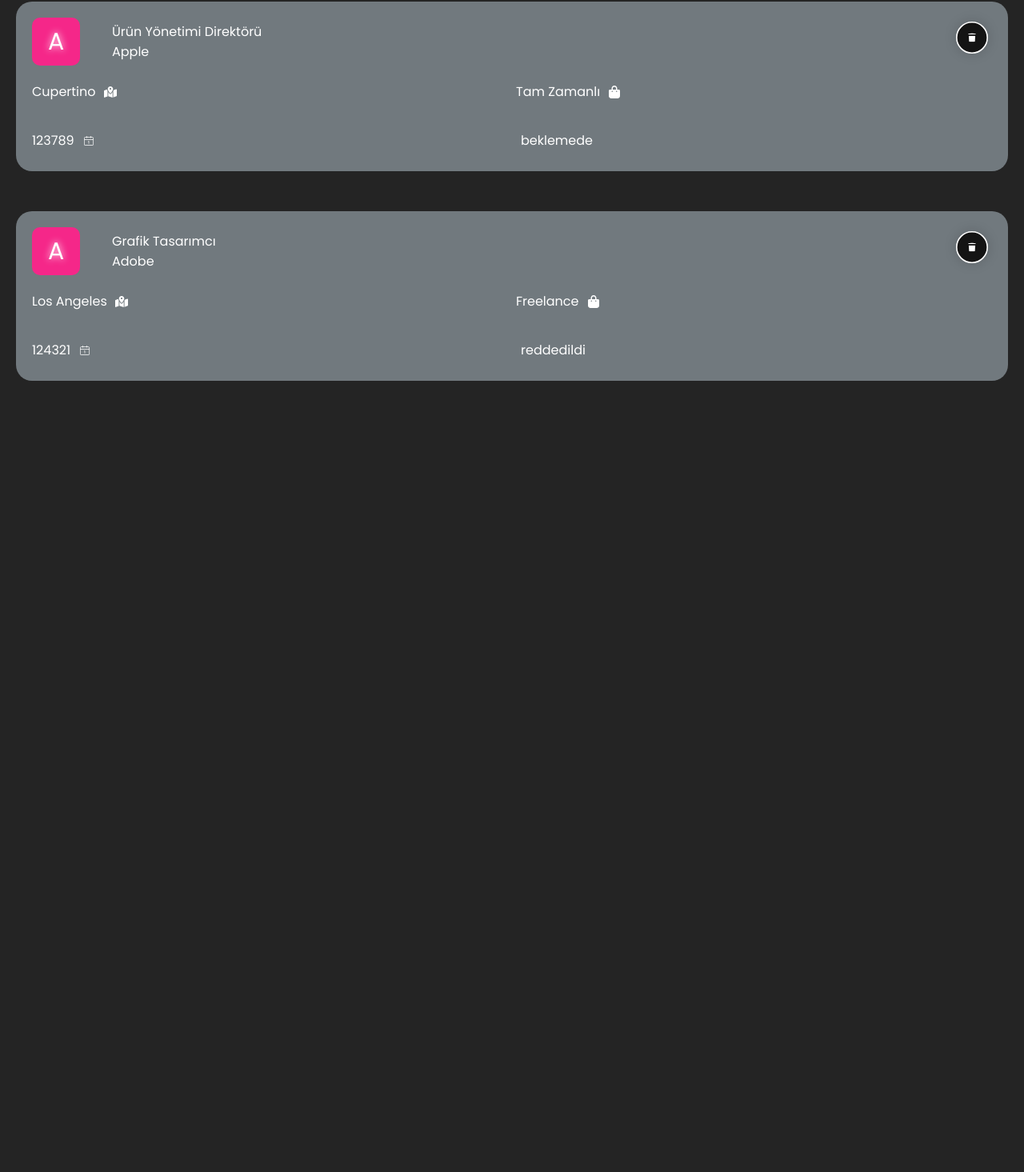
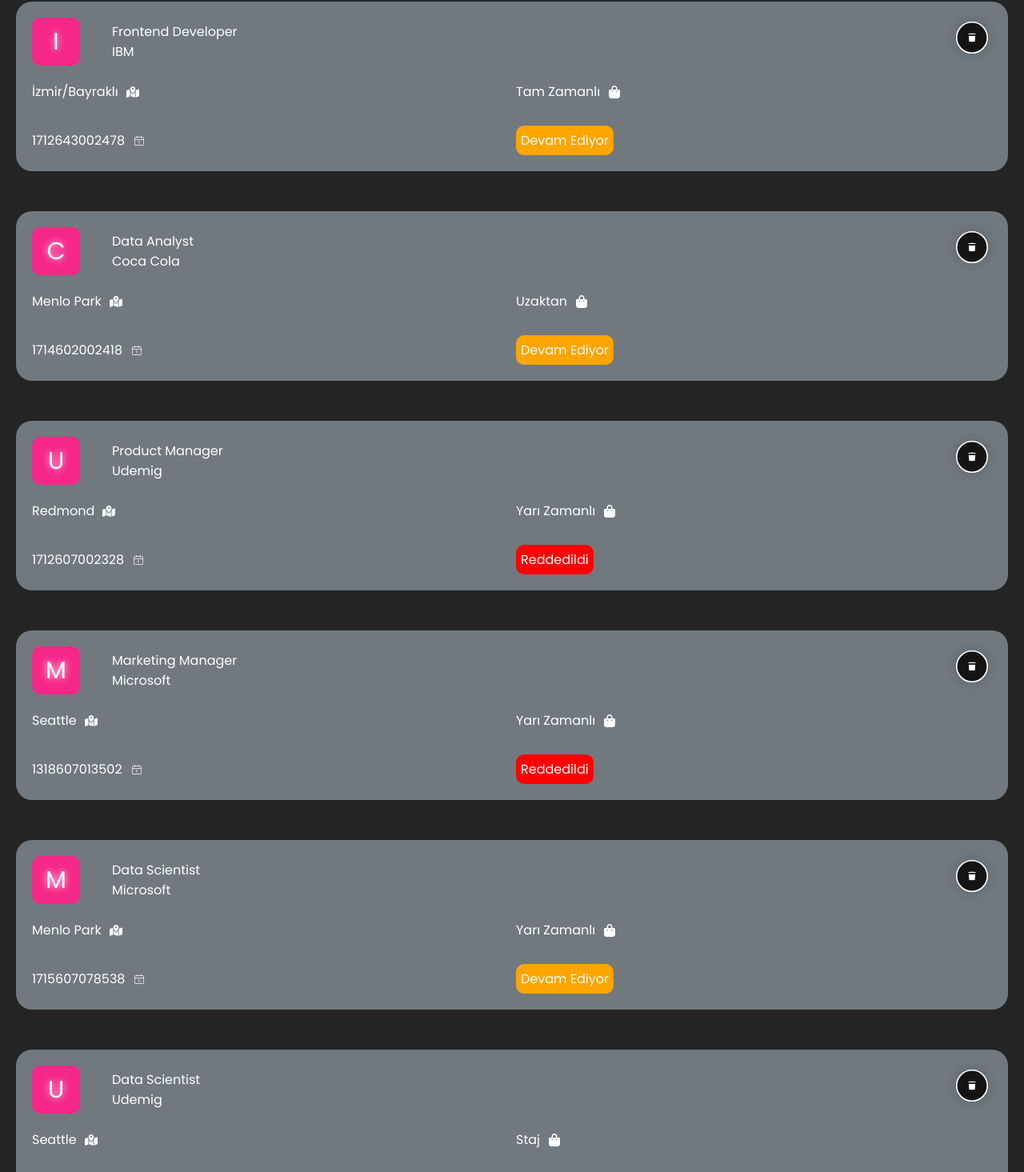
Before and after one commit to copriot/reduxToolkitJobApp, a React (Vite) app: page / in a window 1280 px wide. Shown: the part 143-1608 px from the top of the page at 80% size. Before the commit the page ends 825 px from the top, so only its background shows below. Built offline with nearby package versions, Linux system fonts and the light colour scheme; data requests are answered from the project's data file.

Commit message:
AutoInput and Select components added into AddJob page

```diff
--- a/db.json
+++ b/db.json
@@ -1,22 +1,94 @@
 {
   "jobs": [
     {
-      "position": "Ürün Yönetimi Direktörü",
-      "company": "Apple",
-      "location": "Cupertino",
+      "position": "Frontend Developer",
+      "company": "IBM",
+      "location": "İzmir/Bayraklı",
+      "status": "Devam Ediyor",
       "type": "Tam Zamanlı",
-      "date": 123789,
-      "status": "beklemede",
-      "id": "ef2c"
+      "id": "96c452ae-88ce-431c-8a7d-144ed6adfc42",
+      "date": 1712643002478
     },
     {
-      "position": "Grafik Tasarımcı",
-      "company": "Adobe",
-      "location": "Los Angeles",
-      "type": "Freelance",
-      "date": 124321,
-      "status": "reddedildi",
-      "id": "6ac5"
+      "position": "Data Analyst",
+      "company": "Coca Cola",
+      "location": "Menlo Park",
+      "status": "Devam Ediyor",
+      "type": "Uzaktan",
+      "id": "c1c7f9d1-dcf4-4b51-994f-499f8710f072",
+      "date": 1714602002418
+    },
+    {
+      "position": "Product Manager",
+      "company": "Udemig",
+      "location": "Redmond",
+      "status": "Reddedildi",
+      "type": "Yarı Zamanlı",
+      "id": "6b94a2d3-0571-412b-81e0-910d99a2f057",
+      "date": 1712607002328
+    },
+    {
+      "position": "Marketing Manager",
+      "company": "Microsoft",
+      "location": "Seattle",
+      "status": "Reddedildi",
+      "type": "Yarı Zamanlı",
+      "id": "d7c4d757-4957-488d-a7f2-f8db05aa2c46",
+      "date": 1318607013502
+    },
+    {
+      "position": "Data Scientist",
+      "company": "Microsoft",
+      "location": "Menlo Park",
+      "status": "Devam Ediyor",
+      "type": "Yarı Zamanlı",
+      "id": "ec72d702-ff65-46e4-bc4c-0ee6d3660913",
+      "date": 1715607078538
+    },
+    {
+      "id": "cbab7e48-67aa-444e-9186-45df01e51586",
+      "position": "Data Scientist",
+      "company": "Udemig",
+      "location": "Seattle",
+      "status": "Mülakat",
+      "type": "Staj",
+      "date": 1714680333709
+    },
+    {
+      "id": "322a69fa-d536-407d-83cd-8e3bd30f76a3",
+      "position": "Frontend Developer",
+      "company": "Microsoft",
+      "location": "Menlo Park",
+      "status": "Mülakat",
+      "type": "Yarı Zamanlı",
+      "date": 1714680517533
+    },
+    {
+      "id": "6df79445-7c26-44ae-a84d-58573353b47c",
+      "position": "Data Analyst",
+      "company": "Coca Cola",
+      "location": "İzmir/Bayraklı",
+      "status": "Devam Ediyor",
+      "type": "Yarı Zamanlı",
+      "date": 1715102448129
+    },
+    {
+      "position": "Marketing Manager",
+      "company": "Amazon",
+      "location": "İzmir/Bayraklı",
+      "status": "Mülakat",
+      "type": "Tam Zamanlı",
+      "id": "3ca15fb5-cff8-464d-bb6e-bc244d22edfa",
+      "date": 1715104409300
+    },
+    {
+      "position": "Data Scientist",
+      "company": "Zorro",
+      "location": "Menlo Park",
+      "status": "Mülakat",
+      "type": "Tam Zamanlı",
+      "id": "46b7da48-67af-45c6-9dfe-5d327d24cab8",
+      "date": 1715104431342
     }
   ]
 }
--- /dev/null
+++ b/src/Components/AutoInput.jsx
@@ -0,0 +1,30 @@
+import { useSelector } from "react-redux";
+
+const AutoInput = ({ label, name }) => {
+  const { jobs } = useSelector((store) => store.job);
+  console.log(jobs);
+
+  //pozisyon değerlerinden olusan dizi dön
+  const array = jobs.map((job) => job[name]);
+
+  //dizideki tekrar eden elemanları kaldır
+  const setArray = new Set(array);
+
+  //setin döndüğü nesneyi diziye çevir
+  const options = Array.from(setArray);
+
+  return (
+    <div>
+      <label htmlFor={label}>{label}</label>
+
+      <input type="text" id={label} list={name} name={name} />
+      <datalist id={name}>
+        {options.map((item, index) => (
+          <option key={index} value={item} />
+        ))}
+      </datalist>
+    </div>
+  );
+};
+
+export default AutoInput;
--- /dev/null
+++ b/src/Components/Button.jsx
@@ -0,0 +1,7 @@
+import React from "react";
+
+const Button = () => {
+  return <div>Button</div>;
+};
+
+export default Button;
--- a/src/Components/DelButton.jsx
+++ b/src/Components/DelButton.jsx
@@ -7,13 +7,18 @@
 const DelButton = ({ id }) => {
   const dispatch = useDispatch();
   const handleClick = () => {
+    //kullanıcıya sor emindegilse durdur
+    if (!confirm("Silmek istediğinize eminmisiniz ?")) return;
+    //api silme isteği
     api
+
       .delete(`/jobs/${id}`)
-      .then(
-        (res) => dispatch(deleteJob(id)),
-        toast.warning("Başvuru kaldırıldı"),
-      )
-      .catch((err) => console.log(err.message));
+      //reducer ı güncelle
+      .then((res) => {
+        toast.warning("Başvuru kaldırıldı"), dispatch(deleteJob(id));
+      })
+      //hata mesajı fırlat
+      .catch((err) => toast.error("bir sorun oluştu"));
   };
 
   return (
--- /dev/null
+++ b/src/Components/Select.jsx
@@ -0,0 +1,21 @@
+import React from "react";
+
+const Select = ({ label, options, name }) => {
+  return (
+    <div>
+      <label htmlFor="name">{label}</label>
+      <select id={name}>
+        <option value="" hidden>
+          Seçiniz
+        </option>
+        {options.map((i) => (
+          <option key={i} value={i}>
+            {i}
+          </option>
+        ))}
+      </select>
+    </div>
+  );
+};
+
+export default Select;
--- a/src/pages/AddJob.jsx
+++ b/src/pages/AddJob.jsx
@@ -1,7 +1,26 @@
 import React from "react";
-
+import AutoInput from "../Components/AutoInput";
+import Select from "../Components/Select";
+import Button from "../Components/Button";
+import { statusOpt, typeOpt } from "../utilities/constant";
 const AddJob = () => {
-  return <div>AddJob</div>;
+  return (
+    <div className="add-page">
+      <section className="container">
+        <h2>Yeni İş Ekle</h2>
+        <form>
+          <AutoInput label="Pozisyon" name="position" />
+          <AutoInput label={"Şirket"} name="company" />
+          <AutoInput label={"Lokasyon"} name="location" />
+          <Select label={"Durum"} name={"status"} options={statusOpt} />
+          <Select label={"Tür"} name={"type"} options={typeOpt} />
+          <div>
+            <Button></Button>
+          </div>
+        </form>
+      </section>
+    </div>
+  );
 };
 
 export default AddJob;
--- a/src/styles/style.scss
+++ b/src/styles/style.scss
@@ -26,7 +26,7 @@
     a {
       text-decoration: none;
       font-size: 20px;
-      color: #f52789;
+      color: #04d9ff;
     }
     .active {
       text-shadow: 0 0 15px whitesmoke;
@@ -121,3 +121,40 @@
     }
   }
 }
+
+.add-page {
+  min-height: 90vh;
+  display: grid;
+  place-items: center;
+
+  .container {
+    width: 70vw;
+    max-width: 700px;
+    box-shadow: 0 0 55px 0 #f52727;
+    padding: 25px;
+  }
+  form {
+    display: grid;
+    grid-template-columns: repeat(auto-fit, minmax(250px, 1fr));
+    gap: 20px;
+    margin-top: 20px;
+  }
+  div {
+    display: flex;
+    flex-direction: column;
+  }
+
+  div input,
+  div select {
+    padding: 10px 15px;
+    border-radius: 7px;
+    margin-top: 5px;
+    font-family: "poppins";
+    text-decoration: none;
+    outline: none;
+  }
+  div:last-child {
+    display: grid;
+    place-items: center;
+  }
+}
--- /dev/null
+++ b/src/utilities/constant.js
@@ -0,0 +1,10 @@
+export const statusOpt = [
+    "Mülakat",
+    "Devam Ediyor",
+    "Reddedildi"
+]
+export const typeOpt = [
+    "Tam Zamanlı",
+    "Yarı Zamanlı",
+    "Uzaktan Staj"
+]
```
